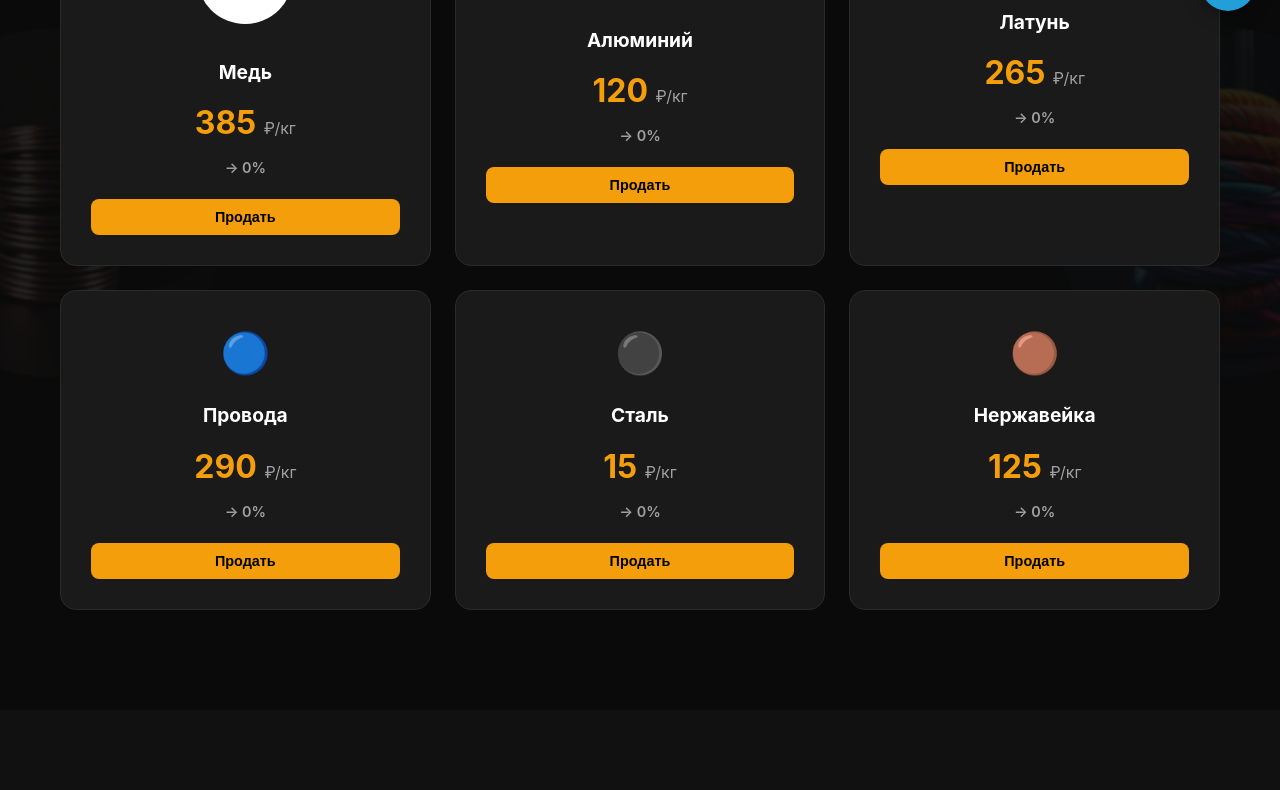
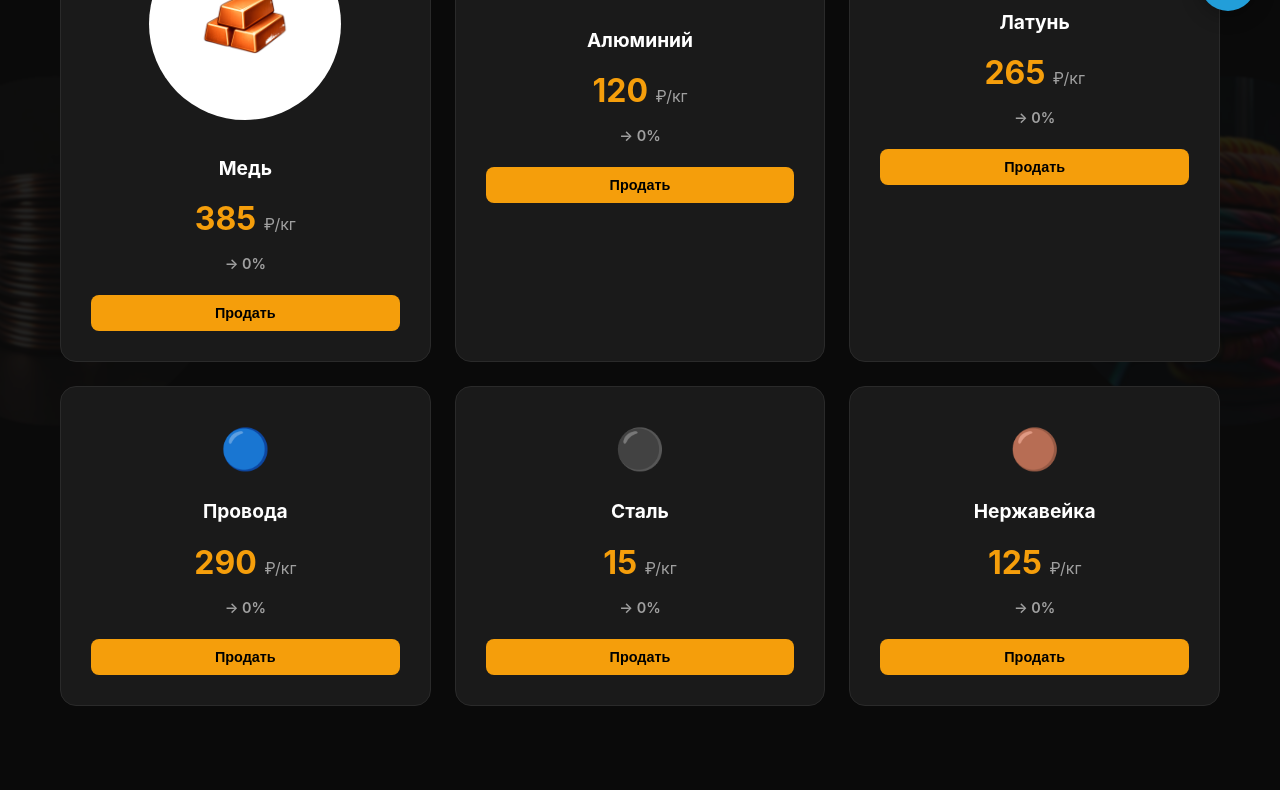
Before and after one commit to gurban959/metallpro-site, a plain HTML site: page index.html in a window 1280 px wide. Shown: the part 765-1555 px from the top of the page. Drawn offline with nearby package versions, Linux system fonts and the light colour scheme.

Commit message:
логотип меди увеличен в 2х

```diff
--- a/style.css
+++ b/style.css
@@ -417,8 +417,8 @@ body {
 }
 
 .price-card[data-metal="copper"] .price-icon-img {
-    width: 96px;
-    height: 96px;
+    width: 192px;
+    height: 192px;
 }
 
 .price-card h3 {
```
Also changed, not shown: 1 other file.
